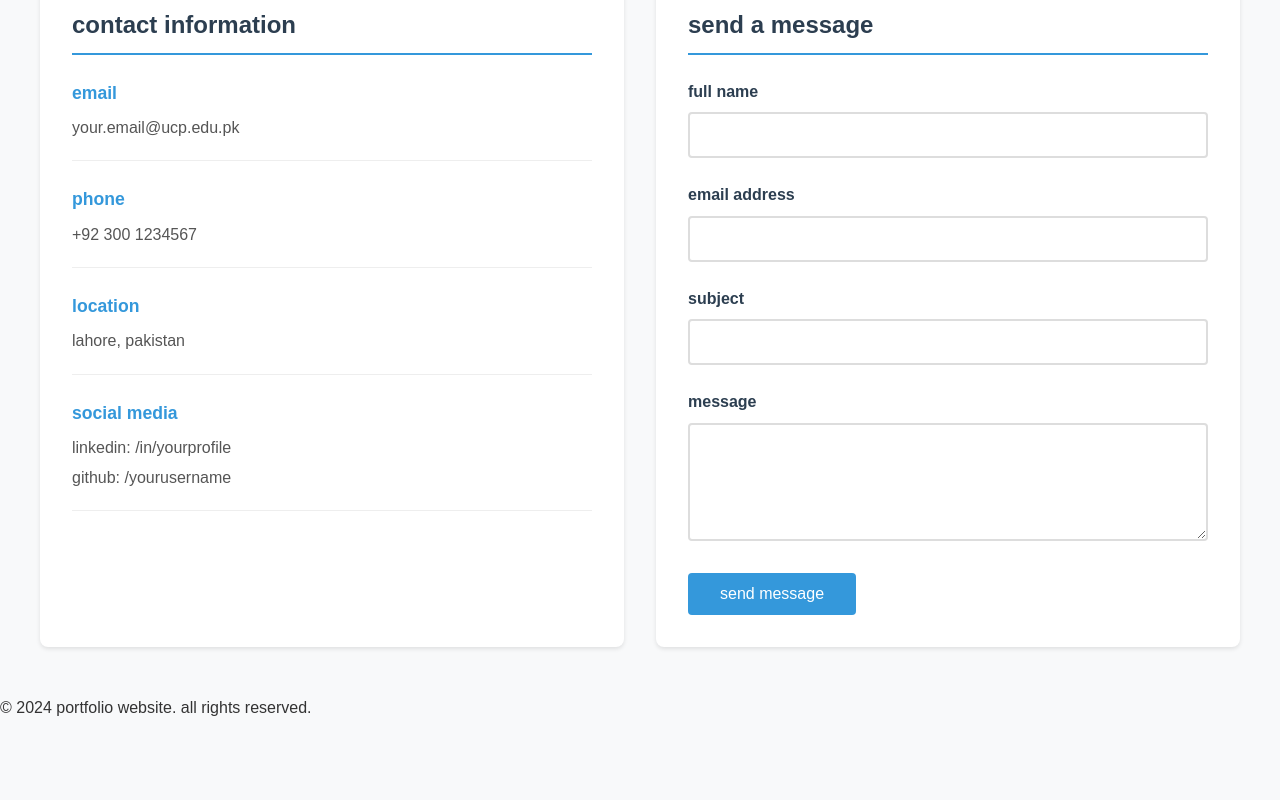
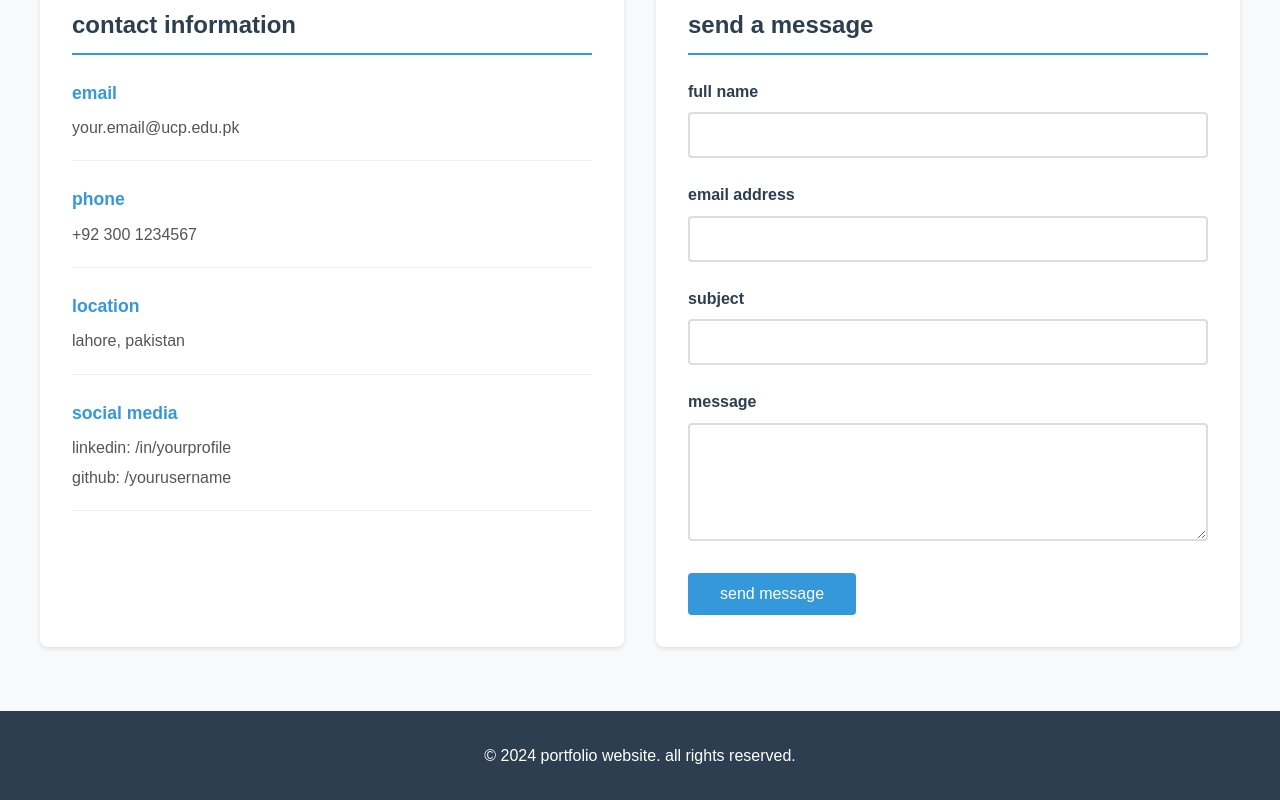
Before and after one commit to rafiashan18/Portfolio-Website, a website: page src/contact.html in a window 1280 px wide. Shown: the part 418-1218 px from the top of the page. Before the commit the page ends 1154 px from the top, so only its background shows below. Drawn offline with Linux system fonts and the light colour scheme.

Commit message:
Modify contact page

```diff
--- a/styles/contact.css
+++ b/styles/contact.css
@@ -150,7 +150,11 @@ main {
 }
 
 footer {
-
+    background-color: #2c3e50;
+    color: white;
+    text-align: center;
+    padding: 1rem 0;
+    margin-top: 2rem;
 }
 
 @media (max-width: 768px) {
```
